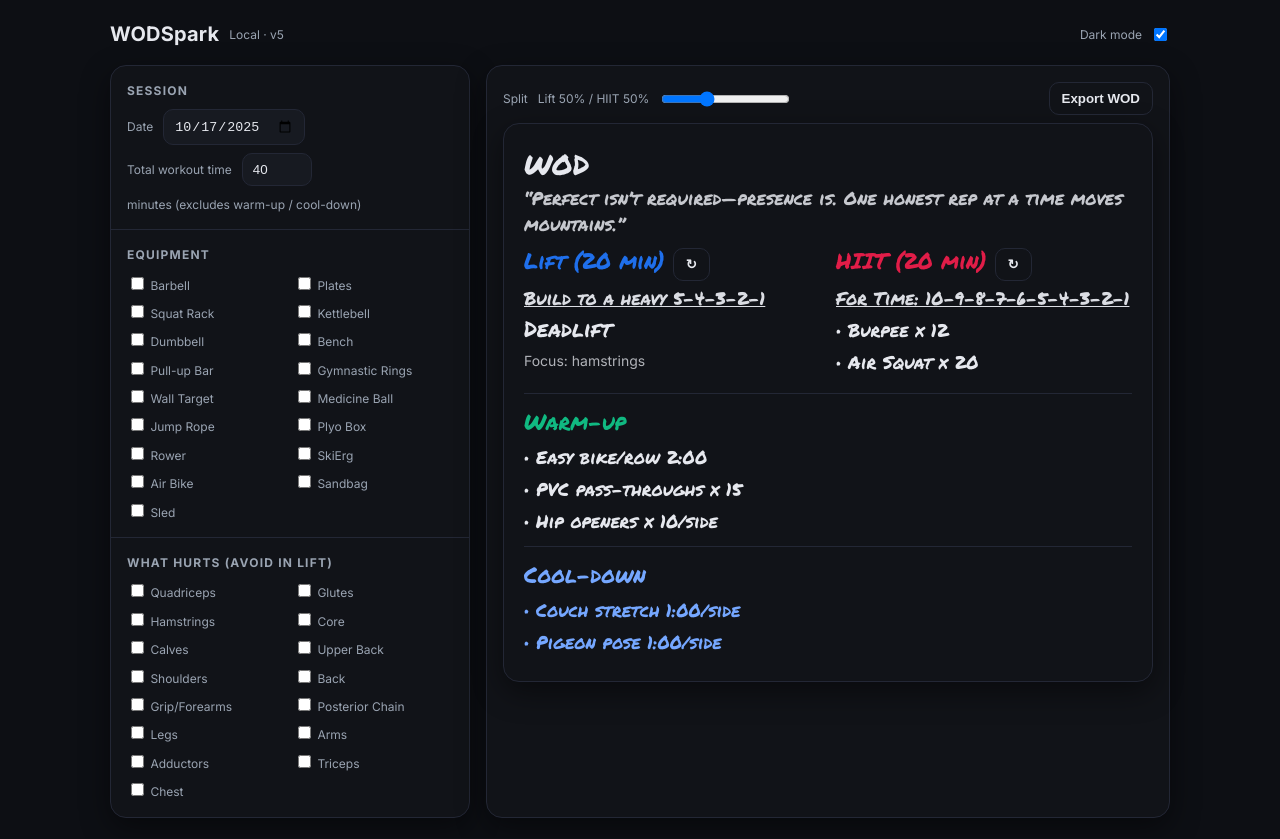
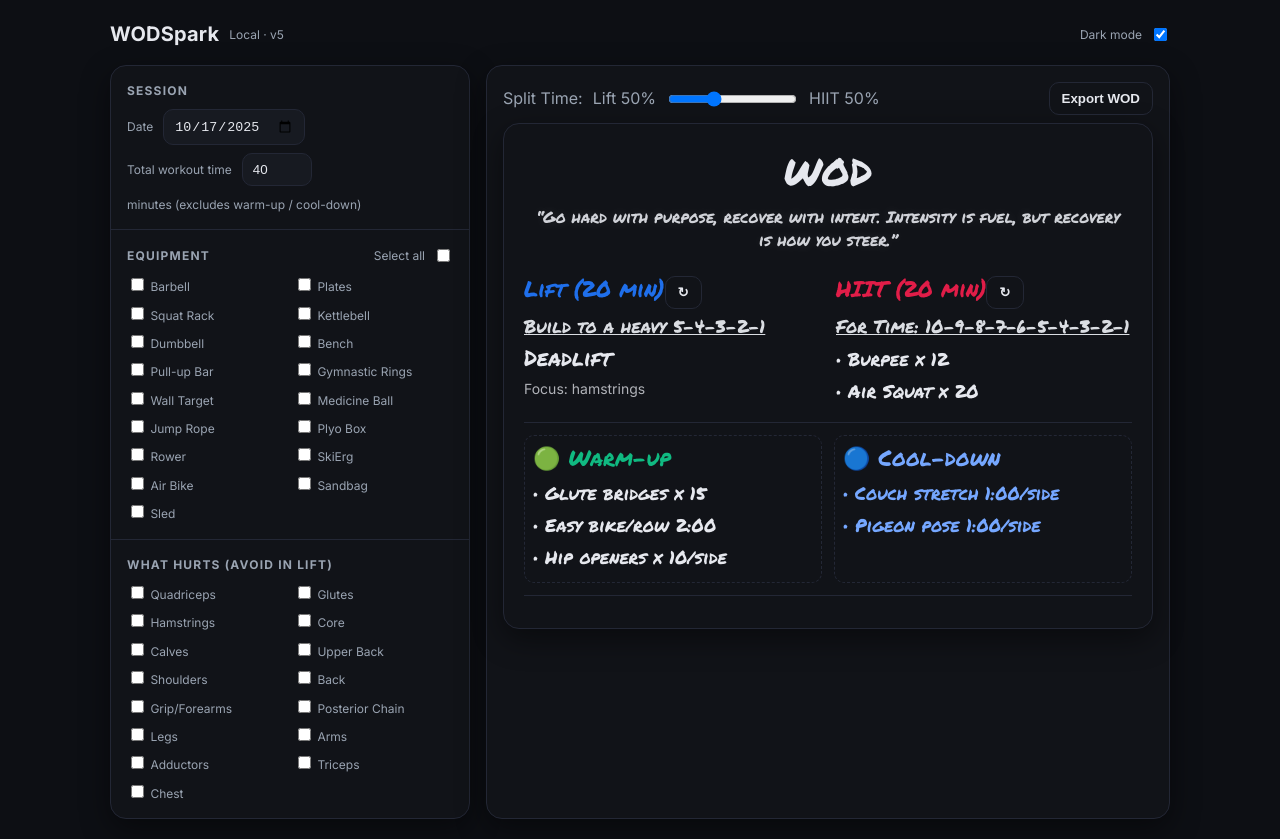
Before and after one commit to drobins25/crossfit-wod-generator, a React (Vite) app: page / in a window 1280 px wide. Built offline with nearby package versions, Linux system fonts and the light colour scheme.

Commit message:
Moved the warm-up and cool-down sections to be next to each other. Updated the warm-up and cool-down logic to target muscle groups used for the lift portion of the workout. Centered the WOD and Quote headers.

```diff
--- a/src/Board.tsx
+++ b/src/Board.tsx
@@ -18,48 +18,68 @@ export default function Board(){
   useEffect(()=>{ generateAll() }, [split])
 
   return (
-    <div className="panel" style={{padding:16}}>
+      <div className="panel" style={{padding: 16}}>
         <div className="header-tools">
           <div className="split-wrap">
-          <label>Split</label>
-          <span className="small">Lift {liftPct}% / HIIT {hiitPct}%</span>
-          <input type="range" min="0.3" max="0.9" step="0.01" value={split} onChange={e=>setSplit(Number(e.target.value))}/>
+            <label className="medium">Split Time: </label>
+            <span className="medium">Lift {liftPct}%</span>
+            <input type="range" min="0.3" max="0.9" step="0.01" value={split}
+                   onChange={e => setSplit(Number(e.target.value))}/>
+            <span className="medium">HIIT {hiitPct}%</span>
           </div>
-        <button className="btn ghost" onClick={()=>exportBoardToPng(boardRef.current!, 'wod.png')}>Export WOD</button>
+          <button className="btn ghost" onClick={() => exportBoardToPng(boardRef.current!, 'wod.png')}>Export WOD
+          </button>
         </div>
-
         <div className="board" ref={boardRef}>
+          <div className="center">
             <div className="marker title">WOD</div>
-        <div className="marker" style={{fontSize:18, opacity:.85, marginBottom:8}}>{'“'+quote+'”'}</div>
-
+            <div key={quote} className="marker quote animate">{'“' + quote + '”'}</div>
+          </div>
           <div className="columns">
             <div>
-            <div className="marker head blue">Lift {lift ? `(${lift.minutes} min)` : ''} <button className="btn ghost" onClick={regenLift}>↻</button></div>
+              <div className="marker head blue">Lift {lift ? `(${lift.minutes} min)` : ''}
+                <button className="btn ghost" onClick={regenLift}>↻</button>
+              </div>
               {!lift ? <div className="marker line">—</div> : (
                   <>
                     <div className="marker scheme">{lift.scheme}</div>
                     <div className="marker move">{lift.move}</div>
-                <div className="line" style={{fontSize:14, opacity:.75}}>Focus: {lift.focus}</div>
+                    <div className="line" style={{fontSize: 14, opacity: .75}}>Focus: {lift.focus}</div>
                   </>
               )}
             </div>
             <div>
-            <div className="marker head red">HIIT {hiit ? `(${hiit.minutes} min)` : ''} <button className="btn ghost" onClick={regenHiit}>↻</button></div>
+              <div className="marker head red">HIIT {hiit ? `(${hiit.minutes} min)` : ''}
+                <button className="btn ghost" onClick={regenHiit}>↻</button>
+              </div>
               {!hiit ? <div className="marker line">—</div> : (
                   <>
                     <div className="marker scheme">{hiit.format}</div>
-                {hiit.blocks.map((b,i)=>(<div key={i} className="marker line">• {b}</div>))}
+                    {hiit.blocks.map((b, i) => (<div key={i} className="marker line">• {b}</div>))}
                   </>
               )}
             </div>
           </div>
 
-        <div className="divider" />
-        <div className="marker head green">Warm-up</div>
-        {warm ? warm.map((w,i)=>(<div key={i} className="marker line">• {w}</div>)) : <div className="marker line">—</div>}
-        <div className="divider" />
-        <div className="marker head blue-soft">Cool-down</div>
-        {cool ? cool.map((c,i)=>(<div key={i} className="marker line blue-soft">• {c}</div>)) : <div className="marker line blue-soft">—</div>}
+          <div className="divider"/>
+          <div className="prepGrid">
+            {/* Warm-up (left) */}
+            <div className="prepCard">
+              <div className="marker head green">🟢 Warm-up</div>
+              {warm ? warm.map((w, i) => (<div key={i} className="marker line">• {w}</div>)) :
+                  <div className="marker line">—</div>}
+            </div>
+
+            {/* Cool-down (right) */}
+            <div className="prepCard">
+              <div className="marker head blue-soft">🔵 Cool-down</div>
+              {/*<div className="sectionHead blue-soft">🧊 Cool-down</div>*/}
+              {cool ? cool.map((c, i) => (<div key={i} className="marker line blue-soft">• {c}</div>)) :
+                  <div className="marker line blue-soft">—</div>}
+            </div>
+          </div>
+
+          <div className="divider"/>
         </div>
       </div>
   )
--- a/src/Controls.tsx
+++ b/src/Controls.tsx
@@ -5,8 +5,12 @@ import { useBoard } from './store'
 export default function Controls(){
     const { date, setDate, equipSel, setEquipSel, soreSel, setSoreSel, workout, setWorkout, generateAll } = useBoard()
 
-  // Auto-generate on changes
     useEffect(()=>{ generateAll() }, [date, equipSel, soreSel, workout])
+
+    const allSelected = equipSel.length === ALL_EQUIPMENT.length
+    const toggleAll = (checked: boolean) => {
+        setEquipSel(() => (checked ? [...ALL_EQUIPMENT] : []))
+    }
 
     return (
         <div className="panel">
@@ -18,18 +22,34 @@ export default function Controls(){
                 </div>
                 <div className="row" style={{marginTop:8}}>
                     <label>Total workout time</label>
-          <input className="input" type="number" min={20} max={60} step={5} value={workout} onChange={e=>setWorkout(Math.max(20, Math.min(60, Number(e.target.value)||40)))}/>
+                    <input className="input" type="number" min={20} max={60} step={5}
+                           value={workout}
+                           onChange={e=>setWorkout(Math.max(20, Math.min(60, Number(e.target.value)||40)))} />
                     <span className="small">minutes (excludes warm-up / cool-down)</span>
                 </div>
             </div>
 
             <div className="section">
-        <h3>Equipment</h3>
+                {/* Header with Select all checkbox on the right */}
+                <div style={{display:'flex', alignItems:'center', justifyContent:'space-between', marginBottom:10}}>
+                    <h3 style={{margin:0}}>Equipment</h3>
+                    <label className="small" style={{display:'flex', alignItems:'center', gap:8}}>
+                        Select all
+                        <input type="checkbox" checked={allSelected} onChange={e=>toggleAll(e.target.checked)} />
+                    </label>
+                </div>
+
                 <div className="grid-check">
                     {ALL_EQUIPMENT.map(eq => (
-            <label key={eq}><input type="checkbox" checked={equipSel.includes(eq)} onChange={e=>{
+                        <label key={eq}>
+                            <input
+                                type="checkbox"
+                                checked={equipSel.includes(eq)}
+                                onChange={e=>{
                                     setEquipSel(s => e.target.checked ? [...s, eq] : s.filter(x=>x!==eq))
-            }}/> {EQUIPMENT_LABEL[eq]}</label>
+                                }}
+                            /> {EQUIPMENT_LABEL[eq]}
+                        </label>
                     ))}
                 </div>
             </div>
@@ -38,9 +58,15 @@ export default function Controls(){
                 <h3>What hurts (avoid in Lift)</h3>
                 <div className="grid-check">
                     {ALL_MUSCLE_GROUPS.map(mg => (
-            <label key={mg}><input type="checkbox" checked={soreSel.includes(mg)} onChange={e=>{
+                        <label key={mg}>
+                            <input
+                                type="checkbox"
+                                checked={soreSel.includes(mg)}
+                                onChange={e=>{
                                     setSoreSel(s => e.target.checked ? [...s, mg] : s.filter(x=>x!==mg))
-            }}/> {MUSCLE_LABEL[mg]}</label>
+                                }}
+                            /> {MUSCLE_LABEL[mg]}
+                        </label>
                     ))}
                 </div>
             </div>
--- a/src/store.tsx
+++ b/src/store.tsx
@@ -1,25 +1,38 @@
-import React, { createContext, useContext, useMemo, useState } from 'react'
-import type { Equipment, MuscleGroup } from './types/WodMovements'
-import { rngFromKey, generateLift, generateHiit, buildPrep } from './whiteboard/generator'
+import React, {createContext, useContext, useMemo, useState} from 'react'
+import type {Equipment, MuscleGroup} from './types/WodMovements'
+import {rngFromKey, generateLift, generateHiit, buildPrep} from './whiteboard/generator'
 
-function today(){ return new Date().toISOString().slice(0,10) }
+function today() {
+    return new Date().toISOString().slice(0, 10)
+}
 
-type LiftT = { focus:MuscleGroup, move:string, scheme:string, minutes:number, difficulty:number } | null
-type HiitT = { format:string, minutes:number, blocks:string[], groups:Set<MuscleGroup> } | null
+type LiftT =
+    | {
+    focus: MuscleGroup;
+    move: string;
+    scheme: string;
+    minutes: number;
+    difficulty: number;
+    groups: Set<MuscleGroup>;
+    strained: Set<MuscleGroup>; // NEW
+}
+    | null;
+
+type HiitT = { format: string, minutes: number, blocks: string[], groups: Set<MuscleGroup> } | null
 
 type Ctx = {
-  date: string; setDate: (v:string)=>void
-  split: number; setSplit: (v:number)=>void
-  workout: number; setWorkout: (v:number)=>void
-  equipSel: Equipment[]; setEquipSel: (f:(s:Equipment[])=>Equipment[])=>void
-  soreSel: MuscleGroup[]; setSoreSel: (f:(s:MuscleGroup[])=>MuscleGroup[])=>void
-  lift: LiftT; hiit: HiitT; warm: string[]|null; cool: string[]|null; primary: Set<MuscleGroup>|null
-  generateAll: ()=>void; regenLift: ()=>void; regenHiit: ()=>void
+    date: string; setDate: (v: string) => void
+    split: number; setSplit: (v: number) => void
+    workout: number; setWorkout: (v: number) => void
+    equipSel: Equipment[]; setEquipSel: (f: (s: Equipment[]) => Equipment[]) => void
+    soreSel: MuscleGroup[]; setSoreSel: (f: (s: MuscleGroup[]) => MuscleGroup[]) => void
+    lift: LiftT; hiit: HiitT; warm: string[] | null; cool: string[] | null; primary: Set<MuscleGroup> | null
+    generateAll: () => void; regenLift: () => void; regenHiit: () => void
 }
 
 const C = createContext<Ctx>(null as any)
 
-export function BoardProvider({ children }:{ children: React.ReactNode }){
+export function BoardProvider({children}: { children: React.ReactNode }) {
     const [date, setDate] = useState(today())
     const [split, setSplit] = useState(0.5) // default half / half
     const [workout, setWorkout] = useState(40) // default minutes, 20–60
@@ -27,40 +40,77 @@ export function BoardProvider({ children }:{ children: React.ReactNode }){
     const [soreSel, setSoreSel] = useState<MuscleGroup[]>([]) // default empty
     const [lift, setLift] = useState<LiftT>(null)
     const [hiit, setHiit] = useState<HiitT>(null)
-  const [warm, setWarm] = useState<string[]|null>(null)
-  const [cool, setCool] = useState<string[]|null>(null)
-  const [primary, setPrimary] = useState<Set<MuscleGroup>|null>(null)
+    const [warm, setWarm] = useState<string[] | null>(null)
+    const [cool, setCool] = useState<string[] | null>(null)
+    const [primary, setPrimary] = useState<Set<MuscleGroup> | null>(null)
 
-  const equipSet = useMemo(()=> new Set(equipSel), [equipSel])
-  const soreSet = useMemo(()=> new Set(soreSel), [soreSel])
+    const equipSet = useMemo(() => new Set(equipSel), [equipSel])
+    const soreSet = useMemo(() => new Set(soreSel), [soreSel])
     const key = `${date}|${split}|${workout}|${Array.from(equipSet).join(',')}|${Array.from(soreSet).join(',')}`
 
-  function generateAll(){
-    const minutesLift = Math.round(workout*split); const minutesHiit = workout - minutesLift
-    const L = generateLift({ key:key+'|L|', minutes: minutesLift, sore: soreSet, equipment: equipSet })
-    const H = generateHiit({ key:key+'|H|', minutes: minutesHiit, equipment: equipSet })
-    const P = buildPrep({ lift: L, hiit: H })
-    setLift(L); setHiit(H); setWarm(P.warmup); setCool(P.cooldown); setPrimary(P.primary)
-  }
-  function regenLift(){
-    if (!hiit) return generateAll()
-    const minutesLift = Math.round(workout*split)
-    const L = generateLift({ key:key+'|L|'+Math.random(), minutes: minutesLift, sore: soreSet, equipment: equipSet })
-    setLift(L)
-    const P = buildPrep({ lift:L, hiit: hiit! })
-    setWarm(P.warmup); setCool(P.cooldown); setPrimary(P.primary)
-  }
-  function regenHiit(){
-    if (!lift) return generateAll()
-    const minutesHiit = workout - Math.round(workout*split)
-    const H = generateHiit({ key:key+'|H|'+Math.random(), minutes: minutesHiit, equipment: equipSet })
-    setHiit(H)
-    const P = buildPrep({ lift: lift!, hiit:H })
-    setWarm(P.warmup); setCool(P.cooldown); setPrimary(P.primary)
+    function generateAll() {
+        const minutesLift = Math.round(workout * split);
+        const minutesHiit = workout - minutesLift
+        const L = generateLift({key: key + '|L|', minutes: minutesLift, sore: soreSet, equipment: equipSet})
+        const H = generateHiit({key: key + '|H|', minutes: minutesHiit, equipment: equipSet})
+        const P = buildPrep({lift: L, hiit: H})
+        setLift(L);
+        setHiit(H);
+        setWarm(P.warmup);
+        setCool(P.cooldown);
+        setPrimary(P.primary)
     }
 
-  const value: Ctx = { date,setDate, split,setSplit, workout,setWorkout, equipSel,setEquipSel, soreSel,setSoreSel, lift,hiit,warm,cool,primary, generateAll, regenLift, regenHiit }
+    function regenLift() {
+        if (!hiit) return generateAll()
+        const minutesLift = Math.round(workout * split)
+        const L = generateLift({
+            key: key + '|L|' + Math.random(),
+            minutes: minutesLift,
+            sore: soreSet,
+            equipment: equipSet
+        })
+        setLift(L)
+        const P = buildPrep({lift: L, hiit: hiit!})
+        setWarm(P.warmup);
+        setCool(P.cooldown);
+        setPrimary(P.primary)
+    }
+
+    function regenHiit() {
+        if (!lift) return generateAll()
+        const minutesHiit = workout - Math.round(workout * split)
+        const H = generateHiit({key: key + '|H|' + Math.random(), minutes: minutesHiit, equipment: equipSet})
+        setHiit(H)
+        const P = buildPrep({lift: lift!, hiit: H})
+        setWarm(P.warmup);
+        setCool(P.cooldown);
+        setPrimary(P.primary)
+    }
+
+    const value: Ctx = {
+        date,
+        setDate,
+        split,
+        setSplit,
+        workout,
+        setWorkout,
+        equipSel,
+        setEquipSel,
+        soreSel,
+        setSoreSel,
+        lift,
+        hiit,
+        warm,
+        cool,
+        primary,
+        generateAll,
+        regenLift,
+        regenHiit
+    }
     return <C.Provider value={value}>{children}</C.Provider>
 }
 
-export function useBoard(){ return useContext(C) }
+export function useBoard() {
+    return useContext(C)
+}
--- a/src/theme.css
+++ b/src/theme.css
@@ -43,11 +43,12 @@ label{font-size:12px;color:var(--muted)}
 .btn{border:none;background:var(--blue);color:#fff;padding:8px 12px;border-radius:10px;font-weight:700;cursor:pointer}
 .btn.ghost{background:transparent;color:var(--text);border:1px solid var(--border)}
 .small{font-size:12px;color:var(--muted)}
+.medium{font-size:16px;color:var(--muted)}
 .grid-check{display:grid;grid-template-columns:repeat(2,minmax(150px,1fr));gap:8px}
 
 .board{background:var(--panel);border:1px solid var(--border);border-radius:16px;box-shadow:var(--shadow);padding:20px}
 .board .marker{font-family:'Permanent Marker',cursive}
-.board .title{font-size:28px}
+.board .title{font-size:38px}
 .columns{display:grid;grid-template-columns:1fr 1fr;gap:16px;margin-top:8px}
 .line{font-size:18px;margin:6px 0}
 .head{font-size:22px;margin-bottom:4px}
@@ -59,3 +60,64 @@ label{font-size:12px;color:var(--muted)}
 .move{font-size:22px}
 .header-tools{display:flex;justify-content:space-between;align-items:center;margin-bottom:8px}
 .split-wrap{display:flex;gap:10px;align-items:center}
+
+/* Prep sections (Warm-up / Cool-down) side-by-side */
+.prepGrid{
+  display:grid;
+  grid-template-columns: 1fr 1fr;
+  gap:12px;
+  margin-bottom:12px;
+}
+@media (max-width: 640px){
+  .prepGrid{ grid-template-columns: 1fr; }
+}
+.prepCard{ /* optional subtle separation; keeps the whiteboard vibe */
+  padding:6px 8px;
+  border:1px dashed var(--border);
+  border-radius:10px;
+}
+
+.center { text-align: center; }
+/*.quote  { font-size:18px; opacity:.85; margin: 4px 0 12px; }*/
+
+.quote {
+  display: inline-block;
+  font-size: 16px;
+  opacity: .9;
+  margin: 4px 0 12px;
+  padding: 2px 6px;
+  position: relative;
+
+  /* the yellow "marker" swipe */
+  background-image: linear-gradient(
+          90deg,
+          rgba(255, 235, 130, .55),
+          rgba(255, 235, 130, .55)
+  );
+  background-repeat: no-repeat;
+  background-size: 0% 60%;
+  background-position: 0 70%;
+}
+
+/* When this class is present, the animations run */
+.quote.animate {
+  animation:
+          quote-pop .7s ease-out forwards,
+          quote-glow 1.8s ease-out .25s forwards
+}
+
+@keyframes marker-swipe {
+  from { background-size: 0% 60%; }
+  to   { background-size: 100% 60%; }
+}
+@keyframes quote-pop {
+  0%   { transform: translateY(-6px) scale(.98); opacity: 0; }
+  60%  { transform: translateY(0)    scale(1.02); opacity: 1; }
+  100% { transform: translateY(0)    scale(1); }
+}
+@keyframes quote-glow {
+  0%   { text-shadow: none; }
+  100% { text-shadow:
+          0 1px 0 rgba(0,0,0,.15),
+          0 0 12px rgba(255,255,255,.12); }
+}
--- a/src/whiteboard/generator.ts
+++ b/src/whiteboard/generator.ts
@@ -31,7 +31,13 @@ export function generateLift({
       move: 'Bodyweight Squat',
       scheme: `Every 2:00 for ${Math.max(3, Math.floor(minutes/2))} sets: 15 reps`,
       minutes,
-      difficulty: 2
+      difficulty: 2,
+      strained: new Set<MuscleGroup>(
+          (['core']) as MuscleGroup[]
+      ),
+      groups: new Set<MuscleGroup>(
+          (['core']) as MuscleGroup[]
+      )
     }
   }
 
@@ -49,28 +55,53 @@ export function generateLift({
       move: 'Bodyweight Squat',
       scheme: `Every 2:00 for ${Math.max(3, Math.floor(minutes/2))} sets: 15 reps`,
       minutes,
-      difficulty: 2
+      difficulty: 2,
+      strained: new Set<MuscleGroup>(
+          (['core']) as MuscleGroup[]
+      ),
+      groups: new Set<MuscleGroup>(
+          (['core']) as MuscleGroup[]
+      )
     }
   }
 
-  const build = minutes >= 16 ? (rng() > 0.4) : (rng() > 0.6)
-  let scheme: string
+  // Full muscle sets from the chosen lift
+  const liftGroups = new Set<MuscleGroup>(
+      (chosen.usedMuscleGroups?.length
+          ? chosen.usedMuscleGroups
+          : (chosen.strainedMuscleGroups || ['core'])) as MuscleGroup[]
+  );
+
+  // NEW: keep strained groups separately to weight warmups/cooldowns
+  const strained = new Set<MuscleGroup>(
+      (chosen.strainedMuscleGroups || ['core']) as MuscleGroup[]
+  );
+
+  const build = minutes >= 16 ? (rng() > 0.4) : (rng() > 0.6);
+  let scheme: string;
   if (build) {
-    scheme = 'Build to a heavy 5-4-3-2-1'
+    scheme = 'Build to a heavy 5-4-3-2-1';
   } else {
-    const emom = minutes >= 10 && !!chosen.emomOk
+    const emom = minutes >= 10 && !!chosen.emomOk;
     if (emom) {
-      scheme = `EMOM ${minutes}: ${chosen.amrapSetReps ?? 5} reps`
+      scheme = `EMOM ${minutes}: ${chosen.amrapSetReps ?? 5} reps`;
     } else {
-      const sets = Math.max(3, Math.floor(minutes / 2))
-      const reps = chosen.amrapSetReps ?? 6
-      scheme = `Every 2:00 for ${sets} sets: ${reps} reps`
+      const sets = Math.max(3, Math.floor(minutes / 2));
+      const reps = chosen.amrapSetReps ?? 6;
+      scheme = `Every 2:00 for ${sets} sets: ${reps} reps`;
     }
   }
 
-  return { focus, move: chosen.name, scheme, minutes, difficulty: chosen.difficulty ?? 3 }
+  return {
+    focus,
+    move: chosen.name,
+    scheme,
+    minutes,
+    difficulty: chosen.difficulty ?? 3,
+    groups: liftGroups,      // used muscle groups
+    strained                 // NEW: strained groups (higher priority for prep)
+  }
 }
-
 
 function buildForTimePattern(minutes:number){
   if (minutes >= 18) return "For Time: 10-9-8-7-6-5-4-3-2-1"
@@ -109,15 +140,53 @@ export function generateHiit({ key, minutes, equipment }:{ key:string, minutes:n
   return { format, minutes, blocks: lines, groups }
 }
 
-export function buildPrep({ lift, hiit }:{ lift:{ focus:MuscleGroup, move:string, scheme:string, minutes:number, difficulty:number }, hiit:{ format:string, minutes:number, blocks:string[], groups:Set<MuscleGroup> } }){
-  const primary = new Set<MuscleGroup>([lift.focus])
-  hiit.groups.forEach(g => primary.add(g))
+export function buildPrep({
+                            lift,
+                            hiit
+                          }: {
+  // lift/hiit shapes should match your store typing
+  lift: {
+    focus: MuscleGroup;
+    move: string;
+    scheme: string;
+    minutes: number;
+    difficulty: number;
+    groups: Set<MuscleGroup>;
+    strained: Set<MuscleGroup>; // NEW
+  };
+  hiit: { format: string; minutes: number; blocks: string[]; groups: Set<MuscleGroup> };
+}) {
+  // If lift exists, prefer it exclusively, otherwise fall back to HIIT groups.
+  const primary = new Set<MuscleGroup>();
+  const weighted = new Map<MuscleGroup, number>();
 
-  const w = prepLibrary.warmups.filter(w => w.groups.some(g=>primary.has(g)))
-  const warm = (w.length? w.slice(0,3) : prepLibrary.warmups.slice(0,3)).map(x=>x.name)
+  if (lift) {
+    // Weight strained groups higher (2) and used groups lower (1)
+    lift.groups.forEach((g) => weighted.set(g, Math.max(weighted.get(g) || 0, 1)));
+    lift.strained.forEach((g) => weighted.set(g, Math.max(weighted.get(g) || 0, 2)));
+    // Build primary (for quotes, etc.) as union of both
+    lift.groups.forEach((g) => primary.add(g));
+    lift.strained.forEach((g) => primary.add(g));
+  } else {
+    // Rare fallback if lift is missing
+    hiit.groups.forEach((g) => {
+      primary.add(g);
+      weighted.set(g, 1);
+    });
+  }
 
-  const c = prepLibrary.cooldowns.filter(c => c.groups.some(g=>primary.has(g)))
-  const cool = (c.length? c.slice(0,2) : prepLibrary.cooldowns.slice(0,2)).map(x=>x.name)
+  const score = (gs: MuscleGroup[]) =>
+      gs.reduce((s, g) => s + (weighted.get(g) || 0), 0);
 
-  return { warmup: warm, cooldown: cool, primary }
+  const warm = [...prepLibrary.warmups]
+      .sort((a, b) => score(b.groups) - score(a.groups))
+      .slice(0, 3)
+      .map((x) => x.name);
+
+  const cool = [...prepLibrary.cooldowns]
+      .sort((a, b) => score(b.groups) - score(a.groups))
+      .slice(0, 2)
+      .map((x) => x.name);
+
+  return { warmup: warm, cooldown: cool, primary };
 }
```
Also changed, not shown: package.json (+7 -2 lines), 1 other file (tests, documents, lock files or other folders). Lines whose indentation alone changed are shown as unchanged.
